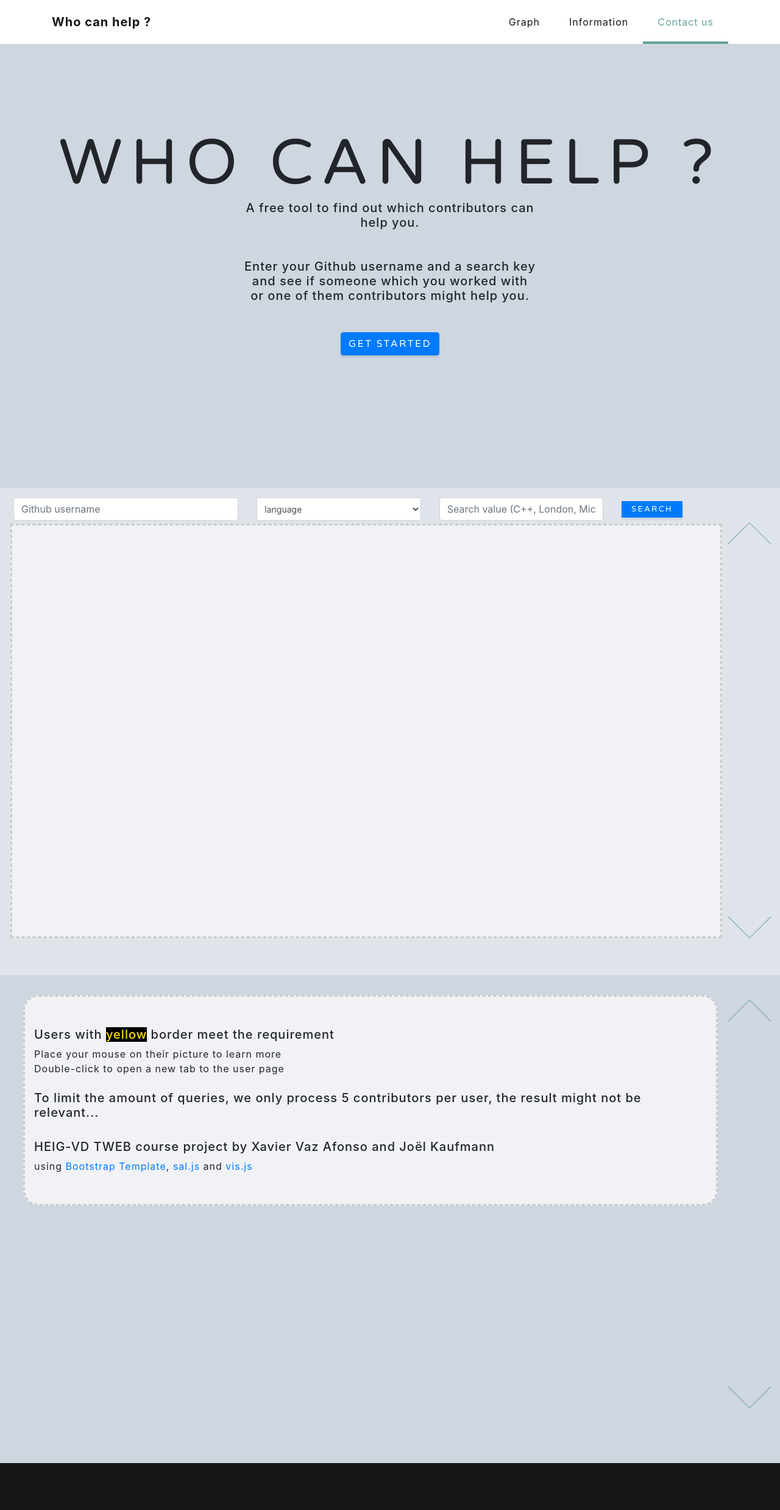
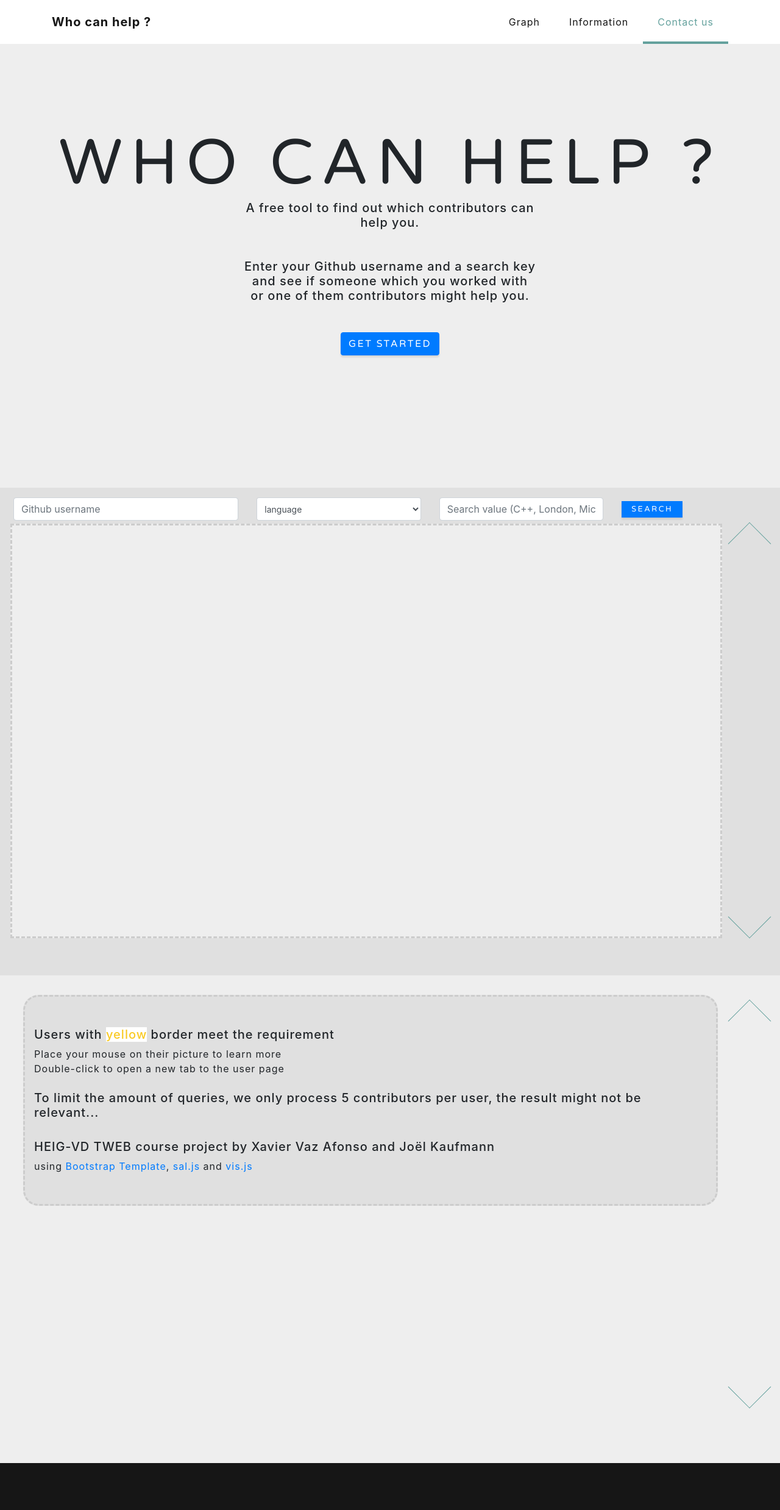
Before and after one commit to XavierAfonso/TWEB_Project01, a website with bundled scripts: page index.html in a window 1280 px wide. Shown: the top 2477 px of the page at 61% size. Built offline with nearby package versions, Linux system fonts and the light colour scheme.

Commit message:
update css

```diff
--- a/css/grayscale.css
+++ b/css/grayscale.css
@@ -92,7 +92,7 @@
   height: 100vh;
   min-height: 35rem;
   padding: 15rem 0;
-  background-color: #ced6e0;
+  background-color: #EEEEEE;
   background-position: center;
   background-repeat: no-repeat;
   background-attachment: scroll;
@@ -247,7 +247,7 @@ footer {
 }
 
 #graph{
-  background-color: #dfe4ea;
+  background-color: #E0E0E0;
   position: relative;
   width: 100%;
   height: 100%;
@@ -272,7 +272,7 @@ footer {
   top: 0;
   width: 100%;
   height: 100%;
-  background-color: #f1f2f6;
+  background-color: #EEEEEE;
   border: 3px dashed #ccc;
 }
 
@@ -287,7 +287,7 @@ footer {
   width: 100%;
   height: 100vh;
   min-height: 35rem;
-  background-color: #ced6e0;
+  background-color: #eeeeee;
   padding-right: 6rem;
   padding-left: 2rem;
 }
@@ -376,7 +376,7 @@ footer {
 
 #cardInfo{
 
-background-color: #f1f2f6;
+background-color: #E0E0E0;
 border: 3px dashed #ccc;
 border-radius: 25px;
 min-height: 300px;
--- a/index.html
+++ b/index.html
@@ -134,7 +134,7 @@
 
       >
         <p>
-          <h5>Users with <span style="color:#FFDC00;background-color: black">yellow</span> border meet the requirement</h5>
+            <h5>Users with <span style="color:#f9ca24;background-color: white">yellow</span> border meet the requirement</h5>
           Place your mouse on their picture to learn more<br>
           Double-click to open a new tab to the user page<br><br>
         </p>
```
